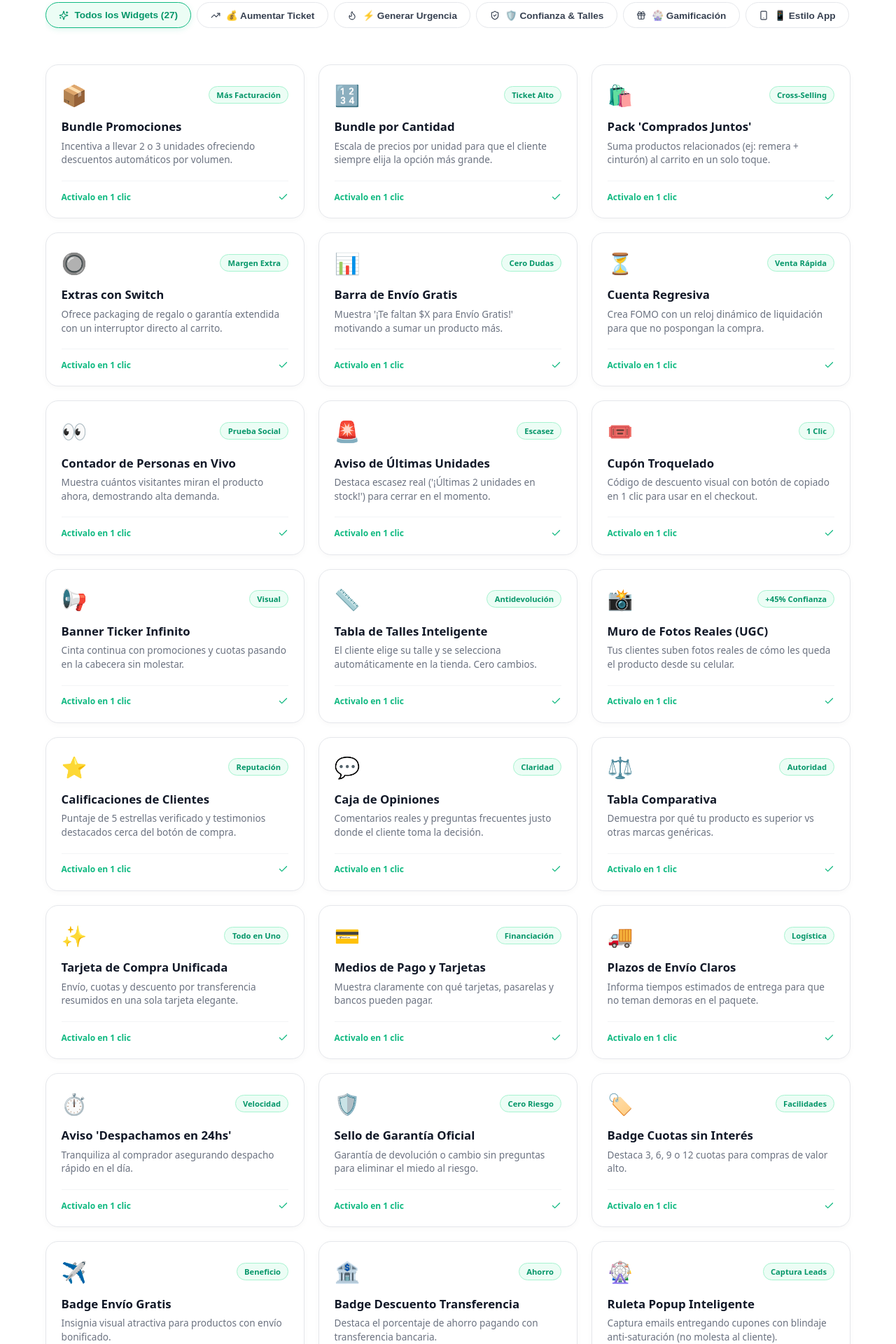
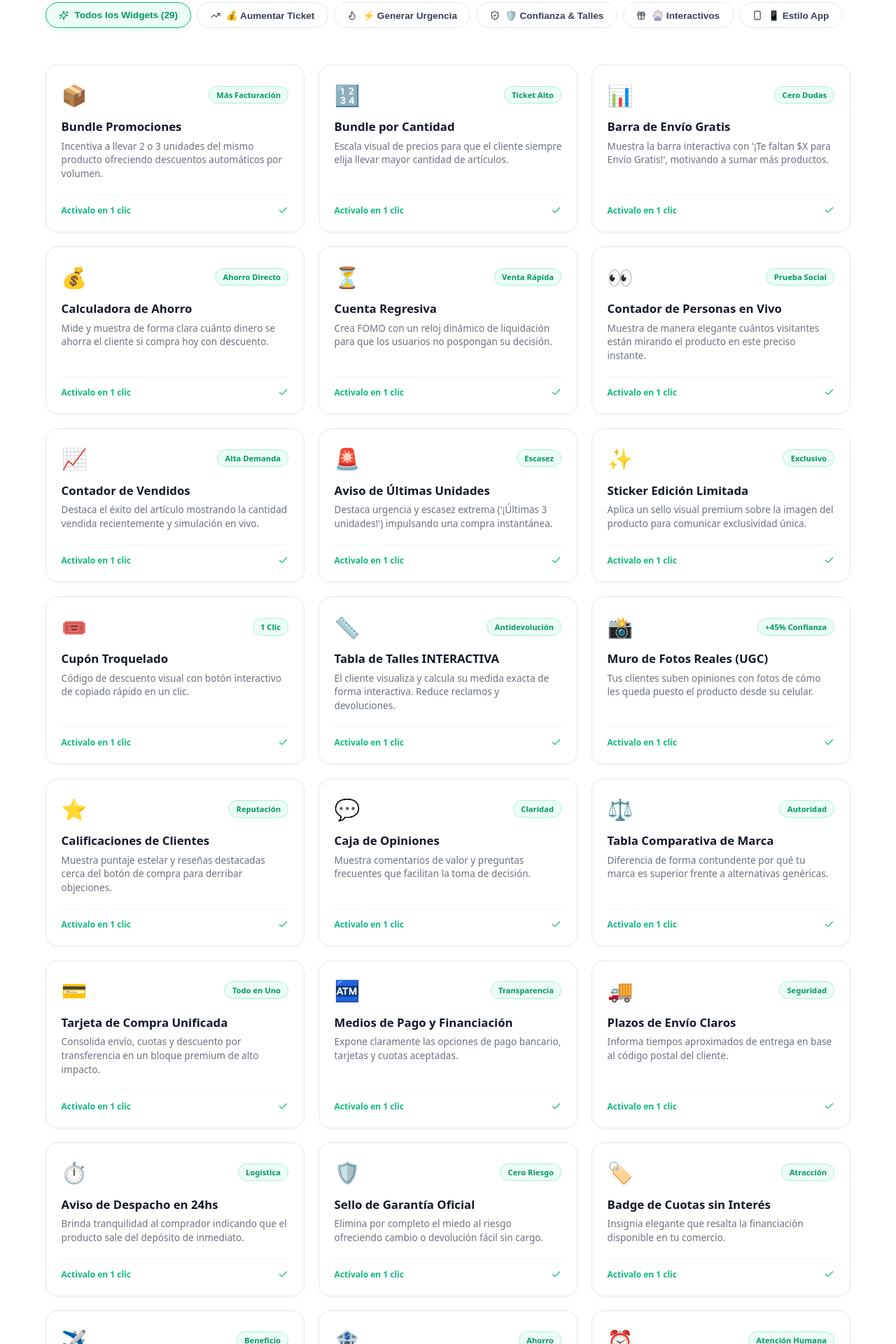
Before and after one commit to rodri-nexus/Nexus2026, a Next.js app: page / in a window 1280 px wide. Shown: the part 1320-3240 px from the top of the page at 70% size. Built offline with nearby package versions, Linux system fonts and the light colour scheme.

Commit message:
Update FeatureWidgets.tsx

```diff
--- a/app/components/landing/FeatureWidgets.tsx
+++ b/app/components/landing/FeatureWidgets.tsx
@@ -1,4 +1,3 @@
-// app/components/landing/FeatureWidgets.tsx
 "use client";
 
 import { useState, useEffect } from "react";
@@ -53,14 +52,14 @@ interface ProToolItem {
 }
 
 /* ═══════════════════════════════════════════
-   DATOS DE LOS 27 WIDGETS POR OBJETIVO
+   DATOS DE LOS 29 WIDGETS POR OBJETIVO
 ═══════════════════════════════════════════ */
 const WIDGETS_DATA: WidgetItem[] = [
   // 💰 AUMENTO DE TICKET PROMEDIO (AOV)
   {
     id: "bundle-promociones",
     nombre: "Bundle Promociones",
-    problemaSolucion: "Incentiva a llevar 2 o 3 unidades ofreciendo descuentos automáticos por volumen.",
+    problemaSolucion: "Incentiva a llevar 2 o 3 unidades del mismo producto ofreciendo descuentos automáticos por volumen.",
     categoria: "aov",
     badge: "Más Facturación",
     icono: "📦",
@@ -68,41 +67,33 @@ const WIDGETS_DATA: WidgetItem[] = [
   {
     id: "bundle-cantidad",
     nombre: "Bundle por Cantidad",
-    problemaSolucion: "Escala de precios por unidad para que el cliente siempre elija la opción más grande.",
+    problemaSolucion: "Escala visual de precios para que el cliente siempre elija llevar mayor cantidad de artículos.",
     categoria: "aov",
     badge: "Ticket Alto",
     icono: "🔢",
   },
   {
-    id: "pack-complementarios",
-    nombre: "Pack 'Comprados Juntos'",
-    problemaSolucion: "Suma productos relacionados (ej: remera + cinturón) al carrito en un solo toque.",
-    categoria: "aov",
-    badge: "Cross-Selling",
-    icono: "🛍️",
-  },
-  {
-    id: "extras-interruptor",
-    nombre: "Extras con Switch",
-    problemaSolucion: "Ofrece packaging de regalo o garantía extendida con un interruptor directo al carrito.",
-    categoria: "aov",
-    badge: "Margen Extra",
-    icono: "🔘",
-  },
-  {
     id: "barra-progreso",
     nombre: "Barra de Envío Gratis",
-    problemaSolucion: "Muestra '¡Te faltan $X para Envío Gratis!' motivando a sumar un producto más.",
+    problemaSolucion: "Muestra la barra interactiva con '¡Te faltan $X para Envío Gratis!', motivando a sumar más productos.",
     categoria: "aov",
     badge: "Cero Dudas",
     icono: "📊",
+  },
+  {
+    id: "calculadora-ahorro",
+    nombre: "Calculadora de Ahorro",
+    problemaSolucion: "Mide y muestra de forma clara cuánto dinero se ahorra el cliente si compra hoy con descuento.",
+    categoria: "aov",
+    badge: "Ahorro Directo",
+    icono: "💰",
   },
 
   // ⚡ URGENCIA Y CIERRE INMEDIATO
   {
     id: "cuenta-regresiva",
     nombre: "Cuenta Regresiva",
-    problemaSolucion: "Crea FOMO con un reloj dinámico de liquidación para que no pospongan la compra.",
+    problemaSolucion: "Crea FOMO con un reloj dinámico de liquidación para que los usuarios no pospongan su decisión.",
     categoria: "urgencia",
     badge: "Venta Rápida",
     icono: "⏳",
@@ -110,41 +101,49 @@ const WIDGETS_DATA: WidgetItem[] = [
   {
     id: "contador-visitas",
     nombre: "Contador de Personas en Vivo",
-    problemaSolucion: "Muestra cuántos visitantes miran el producto ahora, demostrando alta demanda.",
+    problemaSolucion: "Muestra de manera elegante cuántos visitantes están mirando el producto en este preciso instante.",
     categoria: "urgencia",
     badge: "Prueba Social",
     icono: "👀",
   },
   {
+    id: "contador-vendidos",
+    nombre: "Contador de Vendidos",
+    problemaSolucion: "Destaca el éxito del artículo mostrando la cantidad vendida recientemente y simulación en vivo.",
+    categoria: "urgencia",
+    badge: "Alta Demanda",
+    icono: "📈",
+  },
+  {
     id: "mensaje-alerta",
     nombre: "Aviso de Últimas Unidades",
-    problemaSolucion: "Destaca escasez real ('¡Últimas 2 unidades en stock!') para cerrar en el momento.",
+    problemaSolucion: "Destaca urgencia y escasez extrema ('¡Últimas 3 unidades!') impulsando una compra instantánea.",
     categoria: "urgencia",
     badge: "Escasez",
     icono: "🚨",
   },
   {
+    id: "edicion-limitada",
+    nombre: "Sticker Edición Limitada",
+    problemaSolucion: "Aplica un sello visual premium sobre la imagen del producto para comunicar exclusividad única.",
+    categoria: "urgencia",
+    badge: "Exclusivo",
+    icono: "✨",
+  },
+  {
     id: "badge-cupon",
     nombre: "Cupón Troquelado",
-    problemaSolucion: "Código de descuento visual con botón de copiado en 1 clic para usar en el checkout.",
+    problemaSolucion: "Código de descuento visual con botón interactivo de copiado rápido en un clic.",
     categoria: "urgencia",
     badge: "1 Clic",
     icono: "🎟️",
-  },
-  {
-    id: "banner-deslizante",
-    nombre: "Banner Ticker Infinito",
-    problemaSolucion: "Cinta continua con promociones y cuotas pasando en la cabecera sin molestar.",
-    categoria: "urgencia",
-    badge: "Visual",
-    icono: "📢",
   },
 
   // 🛡️ CONFIANZA Y ANTIDEVOLUCIONES
   {
     id: "tabla-talles",
-    nombre: "Tabla de Talles Inteligente",
-    problemaSolucion: "El cliente elige su talle y se selecciona automáticamente en la tienda. Cero cambios.",
+    nombre: "Tabla de Talles INTERACTIVA",
+    problemaSolucion: "El cliente visualiza y calcula su medida exacta de forma interactiva. Reduce reclamos y devoluciones.",
     categoria: "confianza",
     badge: "Antidevolución",
     icono: "📏",
@@ -152,7 +151,7 @@ const WIDGETS_DATA: WidgetItem[] = [
   {
     id: "resenas-foto",
     nombre: "Muro de Fotos Reales (UGC)",
-    problemaSolucion: "Tus clientes suben fotos reales de cómo les queda el producto desde su celular.",
+    problemaSolucion: "Tus clientes suben opiniones con fotos de cómo les queda puesto el producto desde su celular.",
     categoria: "confianza",
     badge: "+45% Confianza",
     icono: "📸",
@@ -160,7 +159,7 @@ const WIDGETS_DATA: WidgetItem[] = [
   {
     id: "resenas-clientes",
     nombre: "Calificaciones de Clientes",
-    problemaSolucion: "Puntaje de 5 estrellas verificado y testimonios destacados cerca del botón de compra.",
+    problemaSolucion: "Muestra puntaje estelar y reseñas destacadas cerca del botón de compra para derribar objeciones.",
     categoria: "confianza",
     badge: "Reputación",
     icono: "⭐",
@@ -168,15 +167,15 @@ const WIDGETS_DATA: WidgetItem[] = [
   {
     id: "caja-opiniones",
     nombre: "Caja de Opiniones",
-    problemaSolucion: "Comentarios reales y preguntas frecuentes justo donde el cliente toma la decisión.",
+    problemaSolucion: "Muestra comentarios de valor y preguntas frecuentes que facilitan la toma de decisión.",
     categoria: "confianza",
     badge: "Claridad",
     icono: "💬",
   },
   {
     id: "comparador-marca",
-    nombre: "Tabla Comparativa",
-    problemaSolucion: "Demuestra por qué tu producto es superior vs otras marcas genéricas.",
+    nombre: "Tabla Comparativa de Marca",
+    problemaSolucion: "Diferencia de forma contundente por qué tu marca es superior frente a alternativas genéricas.",
     categoria: "confianza",
     badge: "Autoridad",
     icono: "⚖️",
@@ -184,91 +183,107 @@ const WIDGETS_DATA: WidgetItem[] = [
   {
     id: "info-compra",
     nombre: "Tarjeta de Compra Unificada",
-    problemaSolucion: "Envío, cuotas y descuento por transferencia resumidos en una sola tarjeta elegante.",
+    problemaSolucion: "Consolida envío, cuotas y descuento por transferencia en un bloque premium de alto impacto.",
     categoria: "confianza",
     badge: "Todo en Uno",
-    icono: "✨",
+    icono: "💳",
   },
   {
     id: "medios-pago",
-    nombre: "Medios de Pago y Tarjetas",
-    problemaSolucion: "Muestra claramente con qué tarjetas, pasarelas y bancos pueden pagar.",
+    nombre: "Medios de Pago y Financiación",
+    problemaSolucion: "Expone claramente las opciones de pago bancario, tarjetas y cuotas aceptadas.",
     categoria: "confianza",
-    badge: "Financiación",
-    icono: "💳",
+    badge: "Transparencia",
+    icono: "🏧",
   },
   {
     id: "info-envio",
     nombre: "Plazos de Envío Claros",
-    problemaSolucion: "Informa tiempos estimados de entrega para que no teman demoras en el paquete.",
+    problemaSolucion: "Informa tiempos aproximados de entrega en base al código postal del cliente.",
     categoria: "confianza",
-    badge: "Logística",
+    badge: "Seguridad",
     icono: "🚚",
   },
   {
     id: "info-despacho",
-    nombre: "Aviso 'Despachamos en 24hs'",
-    problemaSolucion: "Tranquiliza al comprador asegurando despacho rápido en el día.",
+    nombre: "Aviso de Despacho en 24hs",
+    problemaSolucion: "Brinda tranquilidad al comprador indicando que el producto sale del depósito de inmediato.",
     categoria: "confianza",
-    badge: "Velocidad",
+    badge: "Logística",
     icono: "⏱️",
   },
   {
     id: "mensaje-garantia",
     nombre: "Sello de Garantía Oficial",
-    problemaSolucion: "Garantía de devolución o cambio sin preguntas para eliminar el miedo al riesgo.",
+    problemaSolucion: "Elimina por completo el miedo al riesgo ofreciendo cambio o devolución fácil sin cargo.",
     categoria: "confianza",
     badge: "Cero Riesgo",
     icono: "🛡️",
   },
   {
     id: "badge-cuotas",
-    nombre: "Badge Cuotas sin Interés",
-    problemaSolucion: "Destaca 3, 6, 9 o 12 cuotas para compras de valor alto.",
+    nombre: "Badge de Cuotas sin Interés",
+    problemaSolucion: "Insignia elegante que resalta la financiación disponible en tu comercio.",
     categoria: "confianza",
-    badge: "Facilidades",
+    badge: "Atracción",
     icono: "🏷️",
   },
   {
     id: "badge-envio",
-    nombre: "Badge Envío Gratis",
-    problemaSolucion: "Insignia visual atractiva para productos con envío bonificado.",
+    nombre: "Badge de Envío Gratis",
+    problemaSolucion: "Destaca a primera vista los productos que cuentan con envío 100% bonificado.",
     categoria: "confianza",
     badge: "Beneficio",
     icono: "✈️",
   },
   {
     id: "badge-transferencia",
-    nombre: "Badge Descuento Transferencia",
-    problemaSolucion: "Destaca el porcentaje de ahorro pagando con transferencia bancaria.",
+    nombre: "Badge de Transferencia",
+    problemaSolucion: "Llama la atención hacia el descuento adicional por pagar con transferencia bancaria.",
     categoria: "confianza",
     badge: "Ahorro",
     icono: "🏦",
+  },
+  {
+    id: "horario-atencion",
+    nombre: "Horario de Atención",
+    problemaSolucion: "Comunica el horario de atención online e indica si estás abierto/cerrado con un detector en vivo.",
+    categoria: "confianza",
+    badge: "Atención Humana",
+    icono: "⏰",
   },
 
   // 🎡 INTERACTIVOS Y GAMIFICACIÓN
   {
     id: "ruleta-descuentos",
     nombre: "Ruleta Popup Inteligente",
-    problemaSolucion: "Captura emails entregando cupones con blindaje anti-saturación (no molesta al cliente).",
+    problemaSolucion: "Captura correos electrónicos de nuevos visitantes entregando cupones con sistema anti-saturación.",
     categoria: "gamificacion",
     badge: "Captura Leads",
     icono: "🎡",
+  },
+  {
+    id: "marquee-novedades",
+    nombre: "Marquee de Novedades",
+    problemaSolucion: "Cinta animada horizontal sin pausas para anunciar lanzamientos y promociones especiales.",
+    categoria: "gamificacion",
+    badge: "Anuncios",
+    icono: "📣",
   },
 
   // 📱 EXPERIENCIA APP EN CELULARES
   {
     id: "menu-circulos",
     nombre: "Historias en la Home",
-    problemaSolucion: "Círculos estilo Instagram en tu inicio para navegar colecciones de forma visual.",
+    problemaSolucion: "Menú circular estilo Historias de Instagram en tu inicio para navegar categorías visualmente.",
     categoria: "home",
     badge: "Mobile First",
     icono: "⭕",
   },
   {
     id: "slider-categorias",
-    nombre: "Slider de Categorías",
-    problemaSolucion: "Carrusel moderno de colecciones para encontrar rápido lo que buscan.",
+    nombre: "Slider de Colecciones",
+    problemaSolucion: "Carrusel moderno de categorías visuales para acceder rápido a los productos clave.",
     categoria: "home",
     badge: "Navegación",
     icono: "🗂️",
@@ -276,7 +291,7 @@ const WIDGETS_DATA: WidgetItem[] = [
   {
     id: "slider-video",
     nombre: "Slider de Video Vertical",
-    problemaSolucion: "Reels y videos de producto para mostrar cómo queda puesto en formato celular.",
+    problemaSolucion: "TikTok y Reels de producto directamente en la tienda para mostrar el calce perfecto.",
     categoria: "home",
     badge: "Estilo TikTok",
     icono: "🎬",
@@ -284,11 +299,11 @@ const WIDGETS_DATA: WidgetItem[] = [
 ];
 
 const CATEGORIAS: CategoriaItem[] = [
-  { id: "todos", label: "Todos los Widgets (27)", icon: Sparkles },
+  { id: "todos", label: "Todos los Widgets (29)", icon: Sparkles },
   { id: "aov", label: "💰 Aumentar Ticket", icon: TrendingUp },
   { id: "urgencia", label: "⚡ Generar Urgencia", icon: Flame },
   { id: "confianza", label: "🛡️ Confianza & Talles", icon: ShieldCheck },
-  { id: "gamificacion", label: "🎡 Gamificación", icon: Gift },
+  { id: "gamificacion", label: "🎡 Interactivos", icon: Gift },
   { id: "home", label: "📱 Estilo App", icon: Smartphone },
 ];
 
@@ -296,13 +311,13 @@ const PRO_TOOLS: ProToolItem[] = [
   {
     titulo: "NevuxBot AI CRM (WhatsApp)",
     badge: "RECUPERO DE VENTAS",
-    descripcion: "Detección inteligente de carritos caídos. La IA redacta el mensaje persuasivo exacto y dispara directo a WhatsApp en 1 clic.",
+    descripcion: "Detección inteligente de carritos abandonados. La IA redacta el mensaje persuasivo y lo envía directo a WhatsApp en 1 clic.",
     icono: Bot,
   },
   {
     titulo: "Live Analytics & ROI Tracker",
     badge: "FACTURACIÓN EN VIVO",
-    descripcion: "Telemetría en tiempo real que mide con exactitud cuántos pesos extra generó cada widget activado en tu tienda.",
+    descripcion: "Telemetría en tiempo real que mide con exactitud cuántos pesos extra generó cada widget activado en tu Tiendanube.",
     icono: BarChart3,
   },
   {
@@ -429,7 +444,7 @@ export default function FeatureWidgets() {
               fontWeight: 500,
             }}
           >
-            Elegí qué querés mejorar hoy en tu tienda: subir el ticket promedio, eliminar dudas de medidas o generar compras rápidas.
+            Elegí qué querés mejorar hoy en tu tienda: subir el ticket promedio, eliminar dudas de medidas o generar compras rápidas en caliente.
           </p>
         </div>
 
@@ -814,4 +829,4 @@ export default function FeatureWidgets() {
       </div>
     </section>
   );
-    }
+      }
```
